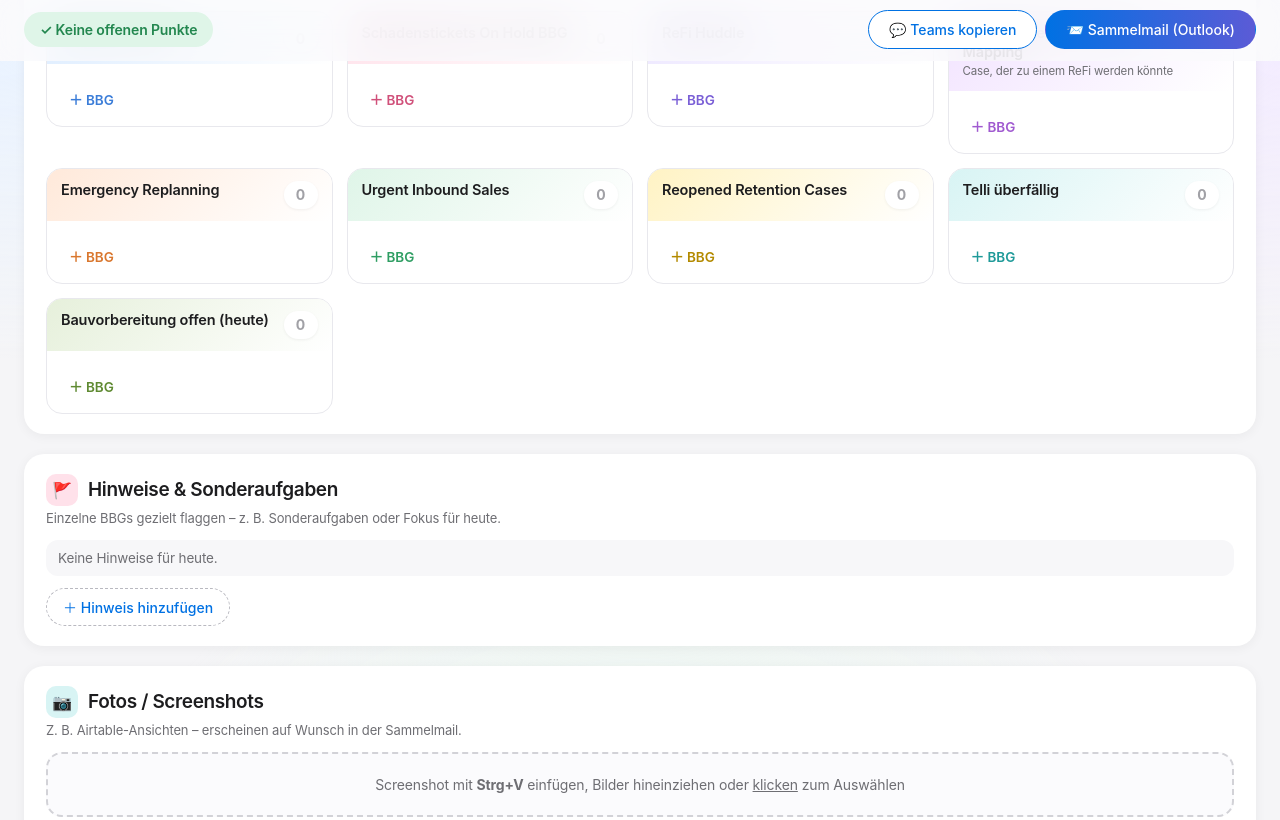
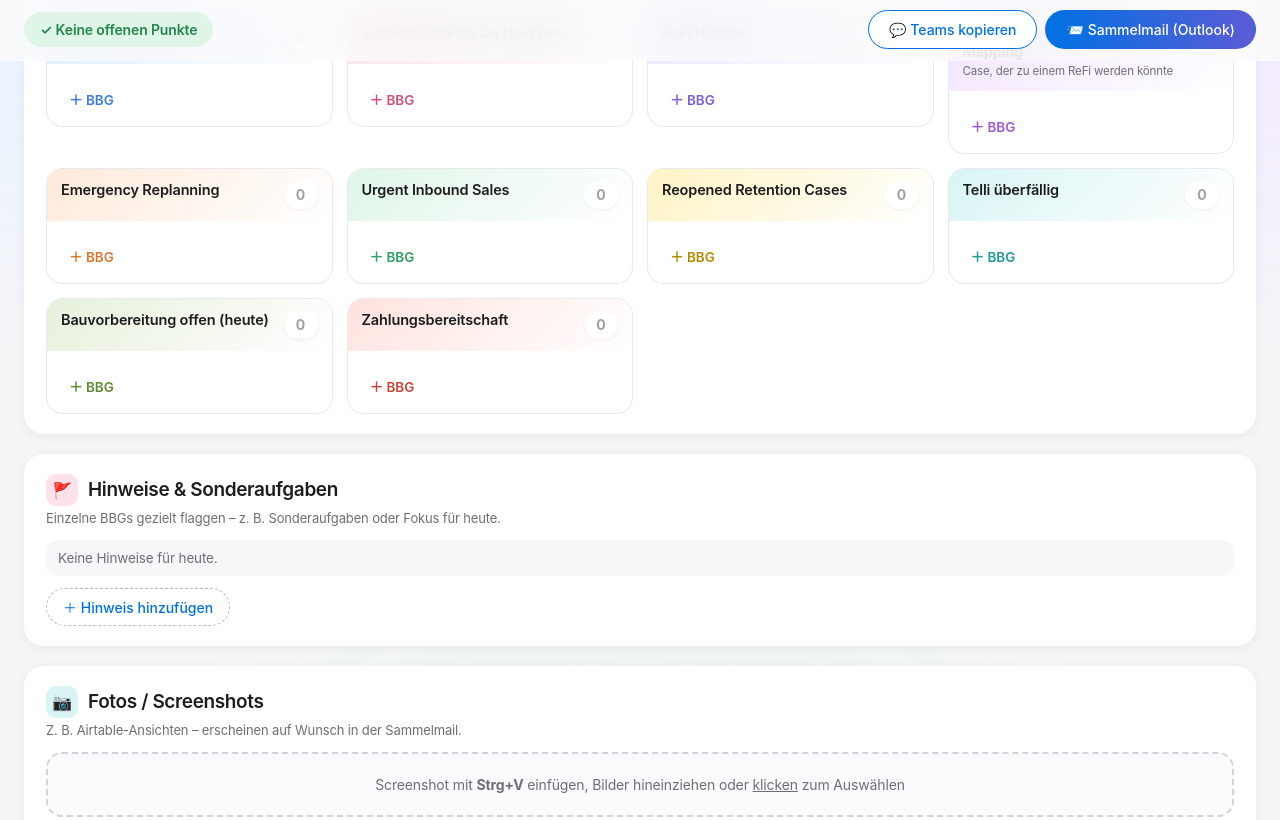
Before and after one commit to bbg-tools/check-in, a plain HTML site: page index.html in a window 1280 px wide. Shown: the part 739-1559 px from the top of the page. Drawn offline with Linux system fonts and the light colour scheme.

Commit message:
Neue KPI: Zahlungsbereitschaft
Co-Authored-By: Claude Opus 5.5 <noreply@anthropic.com>
Claude-Session: https://claude.ai/code/session_014ox9ssLpvXXCz8rwdagpb1

```diff
--- a/index.html
+++ b/index.html
@@ -341,7 +341,8 @@ const KPIS=[
   {id:'uis',  label:'Urgent Inbound Sales',            head:'Urgent Inbound Sales'},
   {id:'ret',  label:'Reopened Retention Cases',        head:'Reopened Retention Cases'},
   {id:'telli',label:'Telli überfällig',                head:'Telli überfällig'},
-  {id:'bv',   label:'Bauvorbereitung offen (heute)',   head:'Bau&shy;vorbereitung offen (heute)'}
+  {id:'bv',   label:'Bauvorbereitung offen (heute)',   head:'Bau&shy;vorbereitung offen (heute)'},
+  {id:'zb',   label:'Zahlungsbereitschaft',            head:'Zahlungs&shy;bereitschaft'}
 ];
 const STATUS=[['da','Anwesend'],['halb','Halber Tag'],['urlaub','Urlaub'],['krank','Krank'],['weg','Abwesend']];
 const ABSENT=['urlaub','krank','weg'];
@@ -734,7 +735,7 @@ document.addEventListener('input',()=>{S.carried=false;},{once:true});
 /* ===== Eingabe-Board: Abwesenheiten, KPIs, Hinweise ===== */
 (function(){
   const PAL=[['#dcecff','#3b7dd8'],['#ffe1ea','#d0507a'],['#ece6ff','#7a5fd6'],['#f2e3ff','#a05ad0'],['#ffe9da','#d9772e'],
-             ['#dff5e8','#2f9e63'],['#fff3c4','#b38a00'],['#d8f4f4','#1f9a99'],['#e6f0db','#5f8a32']];
+             ['#dff5e8','#2f9e63'],['#fff3c4','#b38a00'],['#d8f4f4','#1f9a99'],['#e6f0db','#5f8a32'],['#ffe2de','#c4473b']];
   const ST_OPTS=[['urlaub','Urlaub'],['krank','Krank'],['weg','Abwesend'],['halb','Halber Tag']];
   const pend={};KPIS.forEach(k=>pend[k.id]=new Set());   // BBG gewählt, Zahl noch leer
   const blank={};KPIS.forEach(k=>blank[k.id]=0);          // neue, noch leere Zeilen
@@ -907,7 +908,7 @@ document.addEventListener('keydown',e=>{const t=e.target;if(t&&t.tagName==='INPU
 /* ===== Sammelmail: übersichtlich je BBG ===== */
 (function(){
   const PAL=[['#dcecff','#2a64b8'],['#ffe1ea','#b8365f'],['#ece6ff','#6a4fc9'],['#f2e3ff','#8f43bd'],['#ffe9da','#b85c17'],
-             ['#dff5e8','#23874f'],['#fff3c4','#8a6a00'],['#d8f4f4','#16807f'],['#e6f0db','#4f7a26']];
+             ['#dff5e8','#23874f'],['#fff3c4','#8a6a00'],['#d8f4f4','#16807f'],['#e6f0db','#4f7a26'],['#ffe2de','#b23a2f']];
   const kcol=id=>PAL[KPIS.findIndex(k=>k.id===id)%PAL.length];
   const TB='role="presentation" width="100%" cellpadding="0" cellspacing="0" border="0" style="border-collapse:collapse;';
   function pill(k,v){const [bg,fg]=kcol(k.id);
```
